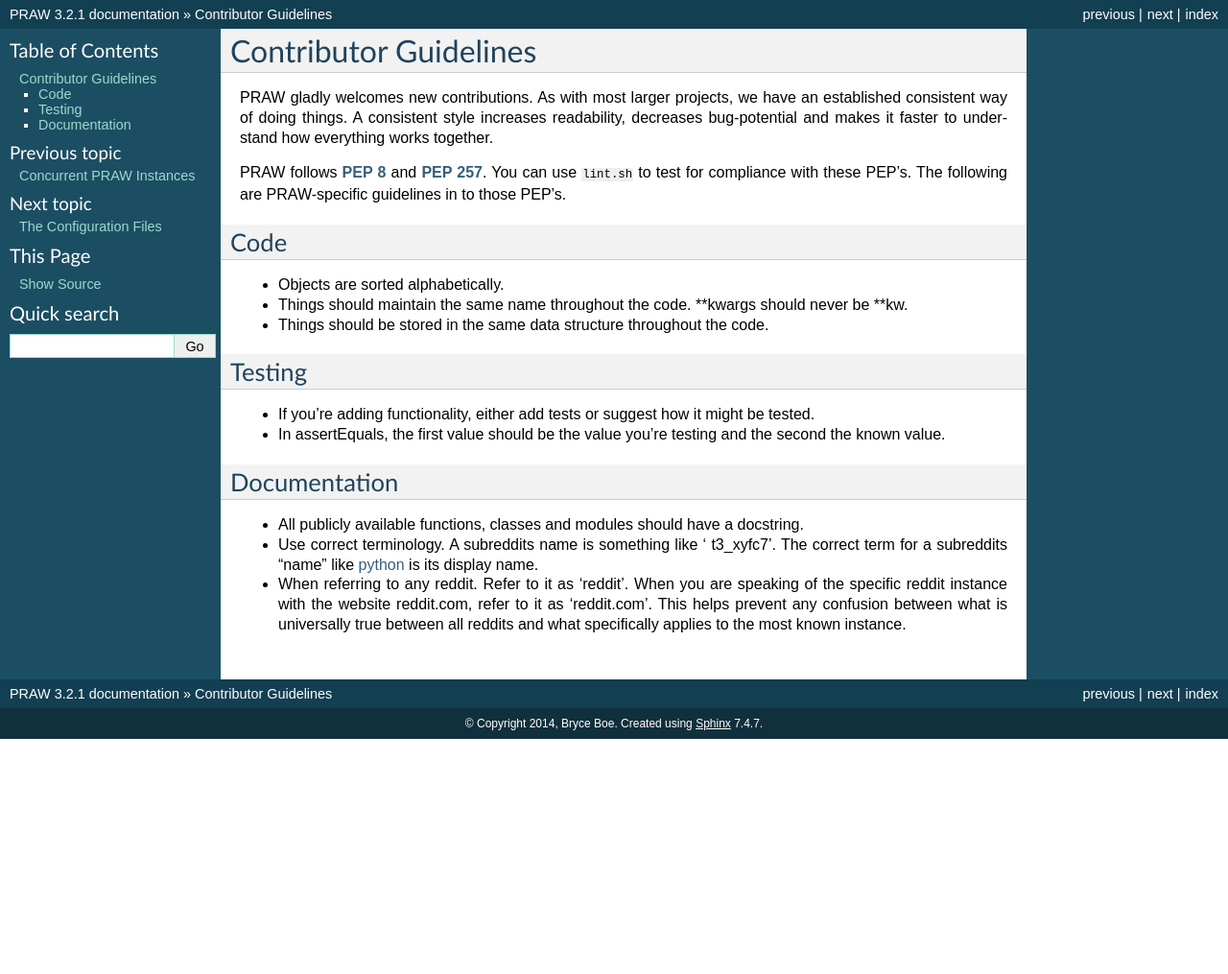
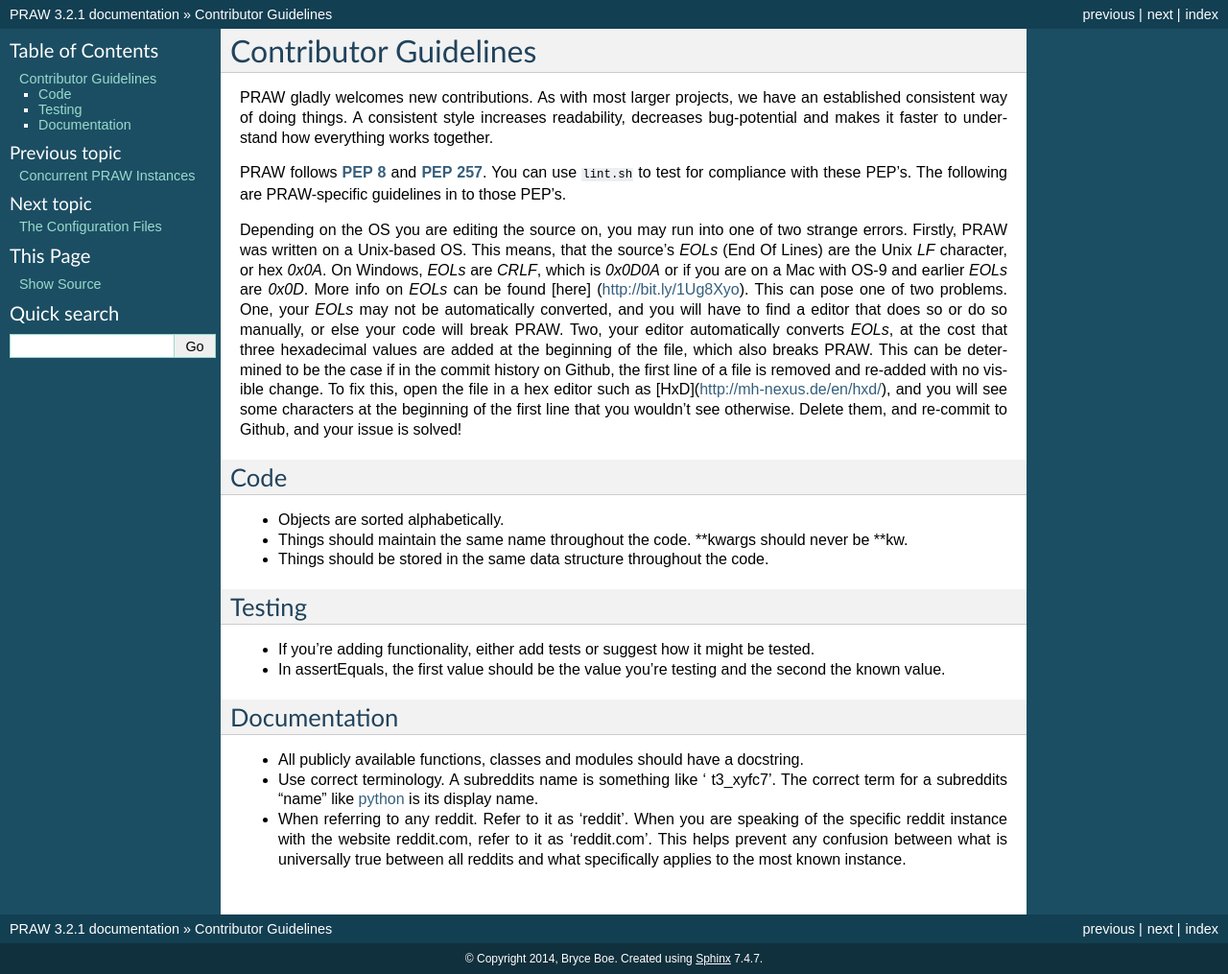
Before and after one commit to praw-dev/praw, a Sphinx documentation site: the page built from docs/pages/contributor_guidelines.rst, in a window 1280 px wide. Shown: the whole page at 96% size. Built offline with Sphinx 7.4.7, drawn with Linux system fonts in a browser that asks for light colours; before the commit the page ends 900 px from its top, so only the background shows below that.

Commit message:
Added Information to Contributor Guidelines
Added description as to how to fix EOL related errors when not writing
on a Unix based OS

```diff
--- a/docs/pages/contributor_guidelines.rst
+++ b/docs/pages/contributor_guidelines.rst
@@ -11,6 +11,22 @@ everything works together.
 PRAW follows :PEP:`8` and :PEP:`257`. You can use ``lint.sh`` to test for
 compliance with these PEP's. The following are PRAW-specific guidelines in to
 those PEP's.
+
+Depending on the OS you are editing the source on, you may run into one of two
+strange errors. Firstly, PRAW was written on a Unix-based OS. This means, that
+the source's `EOLs` (End Of Lines) are the Unix `LF` character, or hex `0x0A`.
+On Windows, `EOLs` are `CRLF`, which is `0x0D0A` or if you are on a Mac with
+OS-9 and earlier `EOLs` are `0x0D`. More info on `EOLs` can be found [here]
+(http://bit.ly/1Ug8Xyo). This can pose one of two problems. One, your `EOLs`
+may not be automatically converted, and you will have to find a editor that
+does so or do so manually, or else your code will break PRAW. Two, your editor
+automatically converts `EOLs`, at the cost that three hexadecimal values are
+added at the beginning of the file, which also breaks PRAW. This can be
+determined to be the case if in the commit history on Github, the first line
+of a file is removed and re-added with no visible change. To fix this, open
+the file in a hex editor such as [HxD](http://mh-nexus.de/en/hxd/), and you
+will see some characters at the beginning of the first line that you wouldn't
+see otherwise. Delete them, and re-commit to Github, and your issue is solved!
 
 Code
 ----
```
